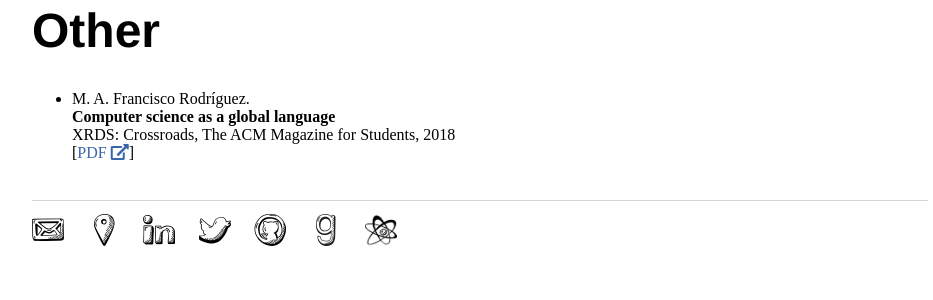
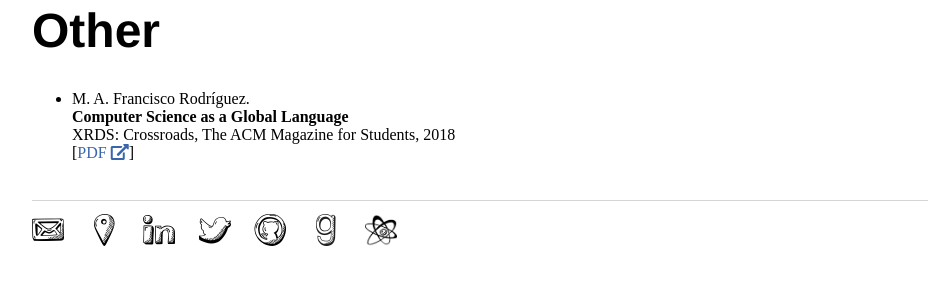
Before and after one commit to andreina-francisco/andreina-francisco.github.io, a Jekyll site: the page built from cv/index.html, in a window 1280 px wide. Shown: the part 1226-1526 px from the top of the page, without its empty margins (160-1093 px from the left). Built offline with Jekyll 4.4.1, drawn with Linux system fonts in a browser that asks for light colours; nearby versions of some CDN libraries; a style sheet for code colours, icons or effects is not loaded.

Commit message:
Update index.html

```diff
--- a/cv/index.html
+++ b/cv/index.html
@@ -89,7 +89,7 @@ title: Mar&iacute;a Andre&iacute;na Francisco Rodr&iacute;guez
 	<!-- ACM DL Article: Computer science as a global language -->
 		<li class="pub @">
 			<span class="author">M. A. Francisco Rodr&iacute;guez.</span><br />
-			<span class="title">Computer science as a global language</span><br />
+			<span class="title">Computer Science as a Global Language</span><br />
 			<span class="note">XRDS: Crossroads, The ACM Magazine for Students, 2018</span><br />
 			[<a class="text" href="http://dl.acm.org/author_page.cfm?id=87059152257">PDF <i class="fas fa-external-link-alt"></i></a>]
 <!--<div class="acmdlitem" id="item3265897"><img src="//dl.acm.org/images/oa.gif" width="25" height="25" border="0" alt="ACM DL Author-ize service" style="vertical-align:middle"/><a href="https://dl.acm.org/authorize?N669901" title="Computer science as a global language">Computer science as a global language</a><div style="margin-left:25px"><a href="http://dl.acm.org/author_page.cfm?id=87059152257" >María Andreína Francisco Rodríguez</a><br />XRDS: Crossroads, The ACM Magazine for Students, 2018</div></div>-->
```
